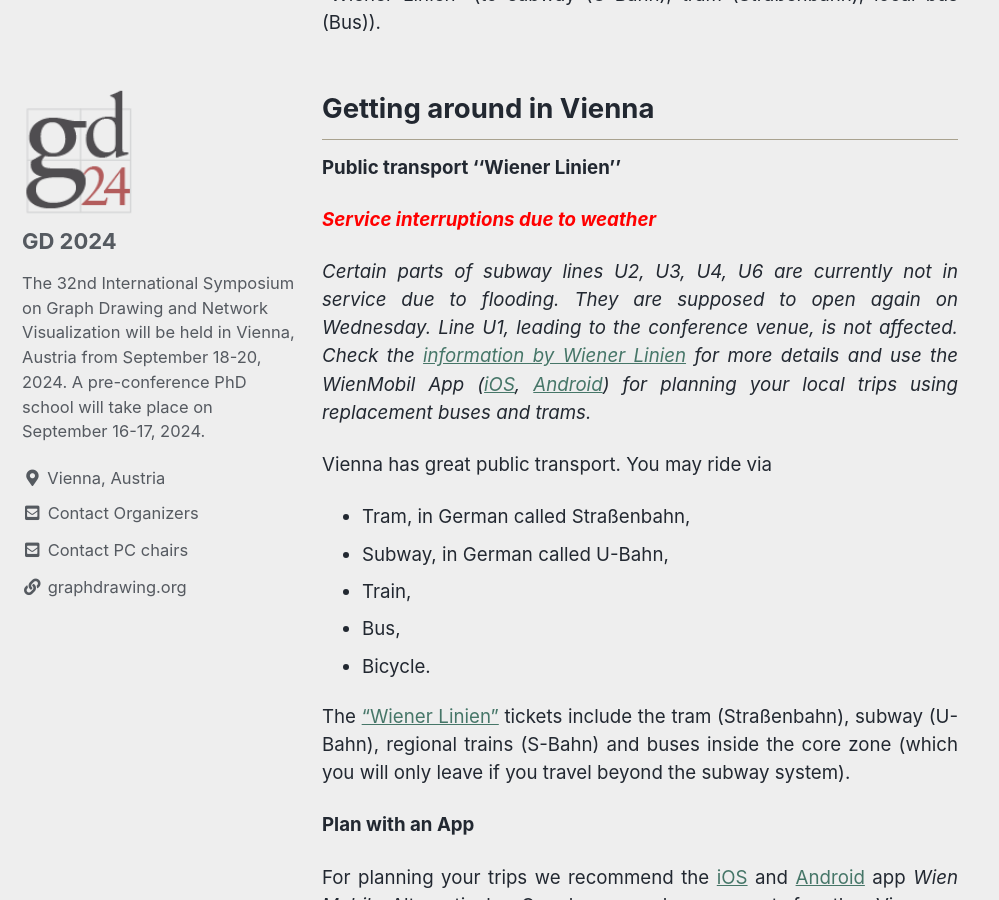
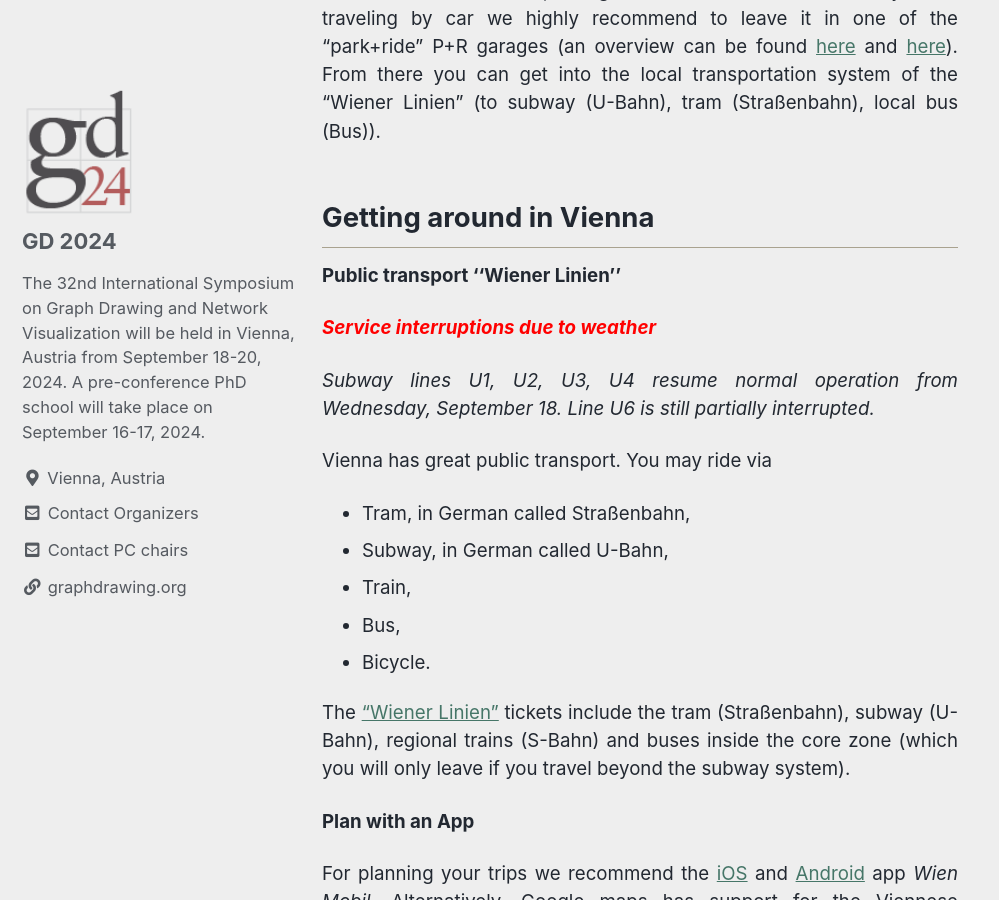
Before and after one commit to graphdrawing/gd2024, a Jekyll site: the page built from pages/travel_accomodation.md, in a window 1280 px wide and 900 px high, scrolled down 4392 px. Shown: the whole window, without its empty margins (0-999 px from the left). Built offline with Jekyll 4.4.1, drawn with Linux system fonts in a browser that asks for light colours; cached includes are drawn as plain includes; some of the changed text lies outside the part shown.

Commit message:
Update travel_accomodation.md

```diff
--- a/pages/travel_accomodation.md
+++ b/pages/travel_accomodation.md
@@ -15,7 +15,7 @@
 ## Travelling to Vienna and back
 
 
-_Train travel to Vienna is currently interrupted. Reaching Vienna by Plane, Bus, and Car is **not** restricted. See below for more details._
+_Train travel to Vienna is still partially impaired. Reaching Vienna by Plane, Bus, and Car is **not** restricted. See below for more details._
 
 
 Vienna is ~~easy~~ to reach by train, by plane, or by bus. An overview over the different options is also given [here](https://www.wien.info/en/travel-info/arrival-departure).
@@ -23,6 +23,8 @@
 ### by Train
 
 **_<span style="color: red;">Service interruptions due to weather</span>_**
+
+_[17/09 23:30] OEBB and WESTbahn announced that from September 18 two trains per hour can travel from Salzburg via Linz to Vienna and back_
 
 _[16/09 18:30] OEBB announced to resume train service from/to the south towards Graz/Leoben from September 17, 4:00am_
 
@@ -75,7 +77,7 @@
 
 **_<span style="color: red;">Service interruptions due to weather</span>_**
 
-_Certain parts of subway lines U2, U3, U4, U6 are currently not in service due to flooding. They are supposed to open again on Wednesday. Line U1, leading to the conference venue, is not affected. Check the [information by Wiener Linien](https://www.wienerlinien.at/news/hochwasserschutz-weiter-eingeschraenkter-betrieb-auf-u6-u4-u3-und-u2) for more details and use the WienMobil App ([iOS](https://apps.apple.com/at/app/wienmobil/id1107918142), [Android](https://play.google.com/store/apps/details?id=at.wienerlinien.wienmobillab&hl=de_AT&gl=US)) for planning your local trips using replacement buses and trams._
+_Subway lines U1, U2, U3, U4 resume normal operation from Wednesday, September 18. Line U6 is still partially interrupted._
 
 Vienna has great public transport. You may ride via
 
```
